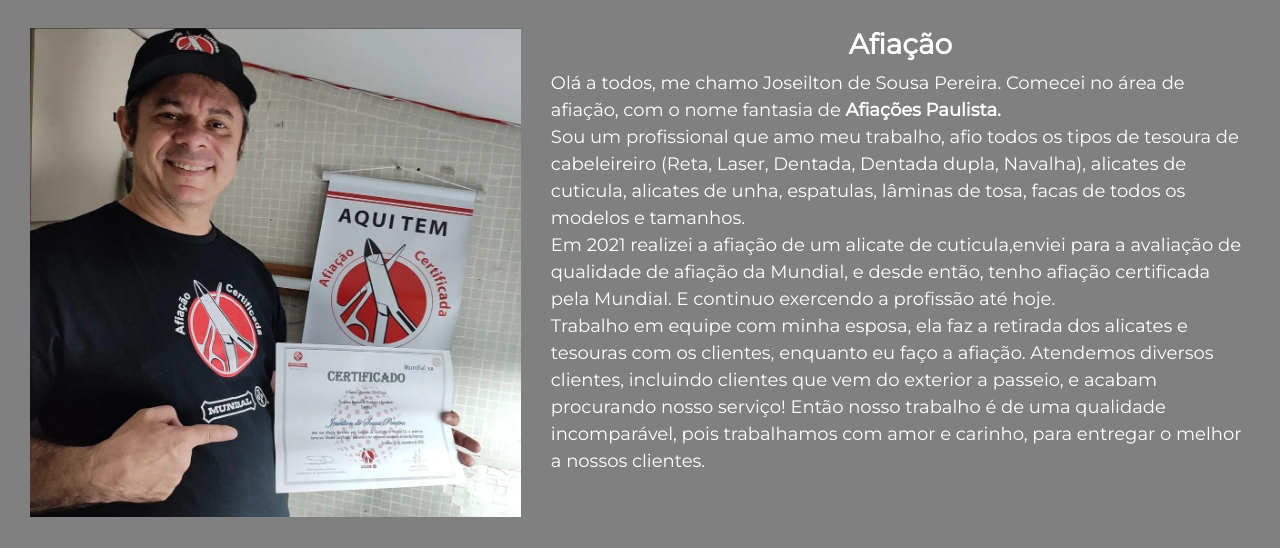
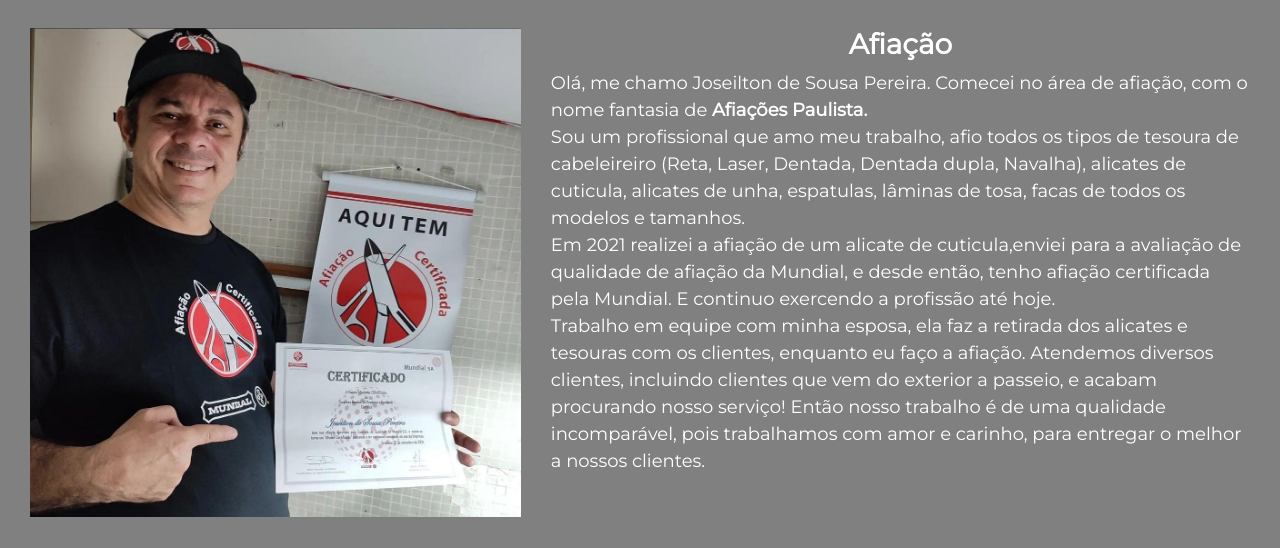
Before and after one commit to JacksonRoque98/CutelariaEAfiacaoJSP, a plain HTML site: page index.html in a window 1280 px wide. Shown: the part 248-796 px from the top of the page. Drawn offline with nearby package versions, Linux system fonts and the light colour scheme.

Commit message:
alteracao

```diff
--- a/index.html
+++ b/index.html
@@ -38,7 +38,7 @@
         <img class="imagemJspUm col-lg-5 col-md-7 col-sm-12" src="./imagens/Vei.jpg" alt="">
         <div class="primeiraImagemTexto col-lg-7 col-md-5 col-sm-12">
             <h3 class="tituloAfiacao" style="text-align: center;"><strong>Afiação</strong></h3>
-            <p>Olá a todos, me chamo Joseilton de Sousa Pereira. Comecei no área de afiação, com o nome fantasia de <strong>Afiações Paulista.</strong><br>
+            <p>Olá, me chamo Joseilton de Sousa Pereira. Comecei no área de afiação, com o nome fantasia de <strong>Afiações Paulista.</strong><br>
                 Sou um profissional que amo meu trabalho, afio todos os tipos de tesoura de cabeleireiro (Reta, Laser, Dentada, Dentada dupla, Navalha), alicates de cuticula, alicates de unha, espatulas, lâminas de tosa, facas de todos os modelos e tamanhos. <br> Em 2021 realizei a afiação de um alicate de cuticula,enviei para a avaliação de qualidade de afiação da Mundial, e desde então, tenho afiação certificada pela Mundial. E continuo exercendo a profissão até hoje. <br>Trabalho em equipe com minha esposa, ela faz a retirada dos alicates e tesouras com os clientes, enquanto eu faço a afiação. Atendemos diversos clientes, incluindo clientes que vem do exterior a passeio, e acabam procurando nosso serviço! Então nosso trabalho é de uma qualidade incomparável, pois trabalhamos com amor e carinho, para entregar o melhor a nossos clientes.
             </p>
         </div>
```
